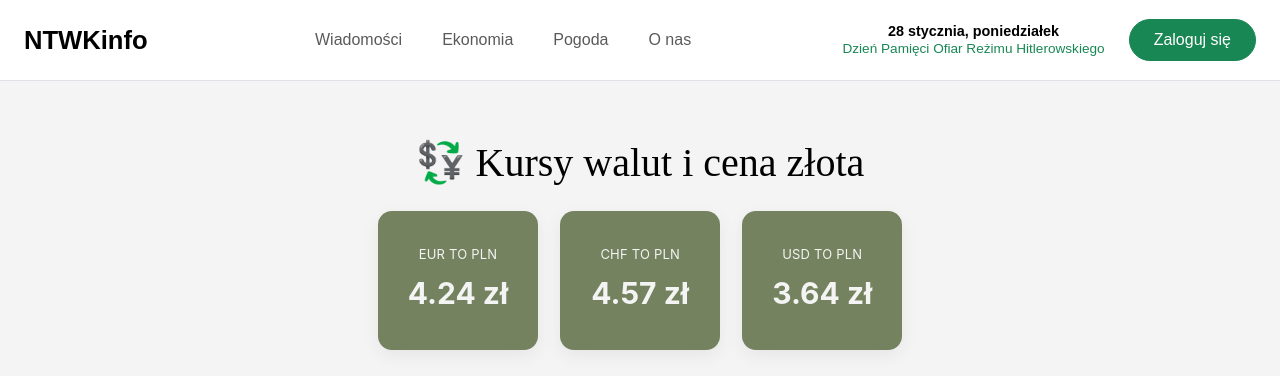
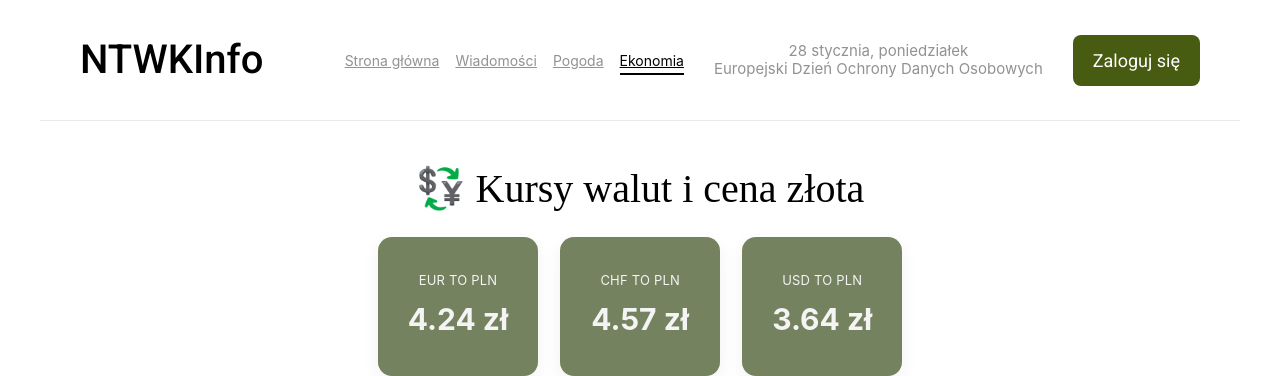
Before and after one commit to MrN1co/NTwKInfo, a Flask app: page /ekonomia in a window 1280 px wide. Shown: the top 376 px of the page. Run offline with Flask 3, Linux system fonts and the light colour scheme; data that the repository does not hold is empty.

Commit message:
finished merging into ecosystem

```diff
--- a/static/css/ekonomia.css
+++ b/static/css/ekonomia.css
@@ -1,10 +1,9 @@
 body {
     /* Background of whole page -> very light gray */
-    background-color: #F3F4F3;
     color: #000000;
     font-family: 'Inter', sans-serif;
     text-align: center;
-    padding: 20px;
+    /* padding: 20px; */
 }
 
 html, body {
--- a/static/css/style.css
+++ b/static/css/style.css
@@ -571,18 +571,18 @@ h1, h2, h3 {
 
 /* 🖥 LAPTOPY I WIĘKSZE */
 @media (min-width: 1280px) {
-    html, body {
+    /* html, body {
         height: 100vh;
         overflow: hidden;
-    }
+    } */
 
     body {
         margin: 0;
         padding: 0;
         display: flex;
         flex-direction: column;
-        height: 100vh;
-        overflow: hidden;
+        /* height: 100vh; */
+        /* overflow: hidden; */
     }
 
     /* --- GŁÓWNA ZAWARTOŚĆ --- */
--- a/templates/ekonomia/index.html
+++ b/templates/ekonomia/index.html
@@ -1,4 +1,9 @@
-<!DOCTYPE html>
+{% extends 'base.html' %}
+
+{% block title %}NTWKInfo - Bądź na czasie{% endblock %}
+
+{% block content %}
+
 <html lang="pl">
 <head>
     <meta charset="UTF-8" />
@@ -12,63 +17,7 @@
     <link rel="stylesheet" href="{{ url_for('static', filename='css/ekonomia.css') }}" />
 </head>
 <body>
-<!-- NAVBAR – FULL WIDTH + STICKY -->
-<nav class="navbar navbar-expand-lg bg-white border-bottom py-3 fixed-top w-100">
-  <div class="container-fluid px-4">
-
-    <!-- LEWA STRONA – LOGO -->
-    <a class="navbar-brand fw-bold" href="#" style="font-size: 1.6rem;">
-      NTWKinfo
-    </a>
-
-    <!-- HAMBURGER -->
-    <button class="navbar-toggler" type="button" data-bs-toggle="collapse" data-bs-target="#mainNavbar">
-      <span class="navbar-toggler-icon"></span>
-    </button>
-
-    <!-- ZAWARTOŚĆ -->
-    <div class="collapse navbar-collapse" id="mainNavbar">
-
-      <!-- LINKI W ŚRODKU -->
-      <ul class="navbar-nav mx-auto mb-2 mb-lg-0 gap-lg-4">
-        <li class="nav-item">
-          <a class="nav-link" href="#">Wiadomości</a>
-        </li>
-        <li class="nav-item">
-          <a class="nav-link" href="#">Ekonomia</a>
-        </li>
-        <li class="nav-item">
-          <a class="nav-link" href="#">Pogoda</a>
-        </li>
-        <li class="nav-item">
-          <a class="nav-link" href="#">O nas</a>
-        </li>
-      </ul>
-
-<!-- PRAWA STRONA -->
-<div class="d-flex align-items-center gap-4 navbar-right">
-
-  <div class="d-flex flex-column justify-content-center text-center" style="line-height: 1.2; min-width: 230px;">
-    <div class="fw-semibold" style="font-size: 0.9rem;">
-      28 stycznia, poniedziałek
-    </div>
-    <div class="text-success" style="font-size: 0.85rem;">
-      Dzień Pamięci Ofiar Reżimu Hitlerowskiego
-    </div>
-  </div>
-
-        <a href="#" class="btn btn-success rounded-pill px-4 py-2">
-          Zaloguj się
-        </a>
-
-      </div>
-    </div>
-
-  </div>
-</nav>
-
 <!-- DODAJ ODSTĘP POD NAVBAREM, ŻEBY NIE ZACHODZIŁ NA TREŚĆ -->
-<div style="height: 95px;"></div>
 <div class="container py-4">
     <h1 class="mb-4 header-title">💱 Kursy walut i cena złota</h1>
 
@@ -260,41 +209,9 @@
 })();
 </script>
 
-<!-- FOOTER -->
-<footer class="border-top py-3 mt-5">
-  <div class="container-fluid px-4">
-
-    <div class="d-flex justify-content-between align-items-center">
-
-      <!-- LEWA STRONA: LUDZIK + TEXT -->
-      <div class="d-flex align-items-center">
-
-        <!-- TWÓJ LUDZIK SVG -->
-        <div style="height: 40px; display: flex; align-items: center;">
-          <svg width="32" height="70" viewBox="0 0 32 70" fill="none" xmlns="http://www.w3.org/2000/svg" style="height: 100%;">
-            <path d="M22.3379 21.5869L31.751 32.6748L27.9258 35.9121L22.3379 29.3125V45H24.8379V70H19.8379V45H17.3379V15H22.3379V21.5869ZM12.4248 44.999L7.83789 69.999H2.75L7.33789 44.999H12.4248ZM4.6748 35.8877L0 34.1123L7.22461 15H12.5752L4.6748 35.8877ZM17.3389 9.9502H12.3389V0H17.3389V9.9502Z" fill="black"/>
-          </svg>
-        </div>
-
-        <!-- TEKST -->
-        <span class="ms-3 footer-label" style="color: #5a6b2d; font-size: 0.9rem;">
-          NTWKinfo&nbsp; 2025
-        </span>
-
-      </div>
-
-      <!-- PRAWA STRONA -->
-      <div class="footer-label" style="color: #5a6b2d; font-size: 0.9rem;">
-        All Rights Reserved
-      </div>
-
-    </div>
-
-  </div>
-</footer>
-
-
 <!-- Bootstrap JS bundle -->
 <script src="https://cdn.jsdelivr.net/npm/bootstrap@5.3.2/dist/js/bootstrap.bundle.min.js"></script>
 </body>
 </html>
+
+{% endblock %}
```
